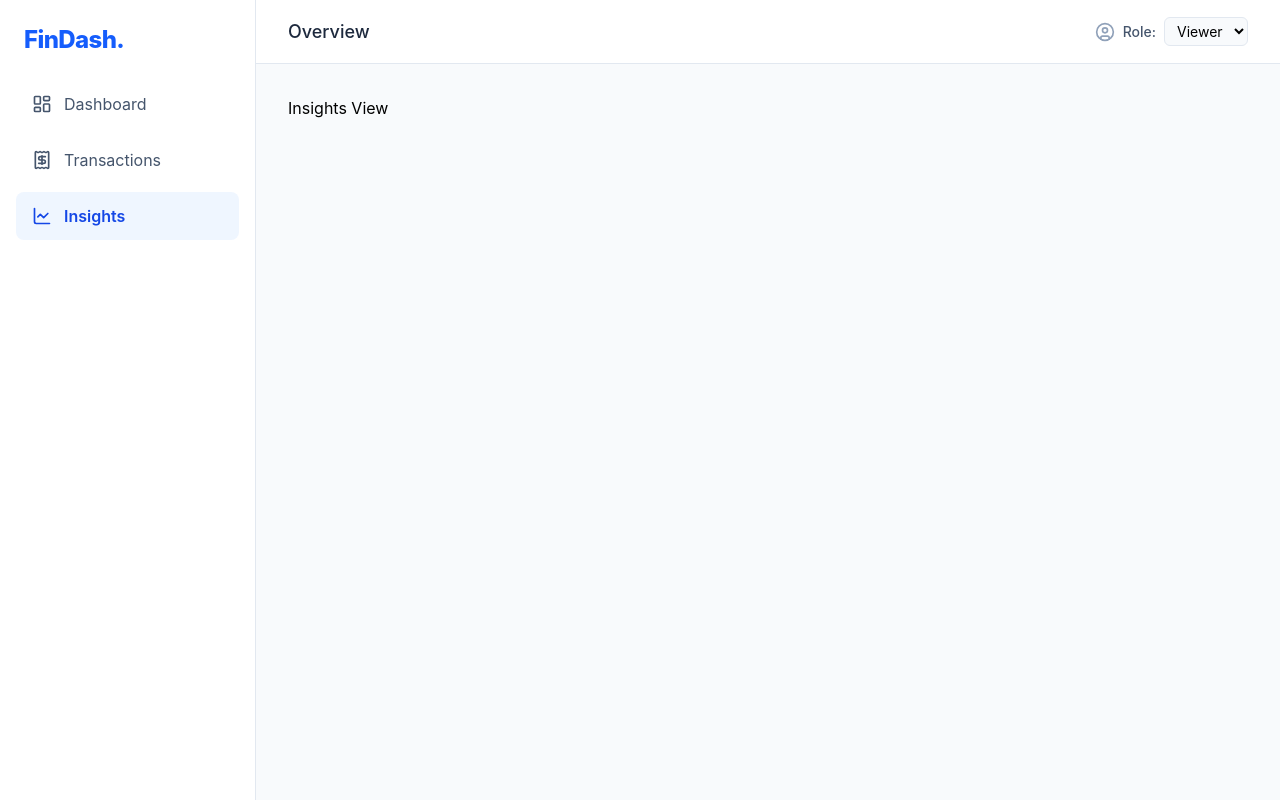
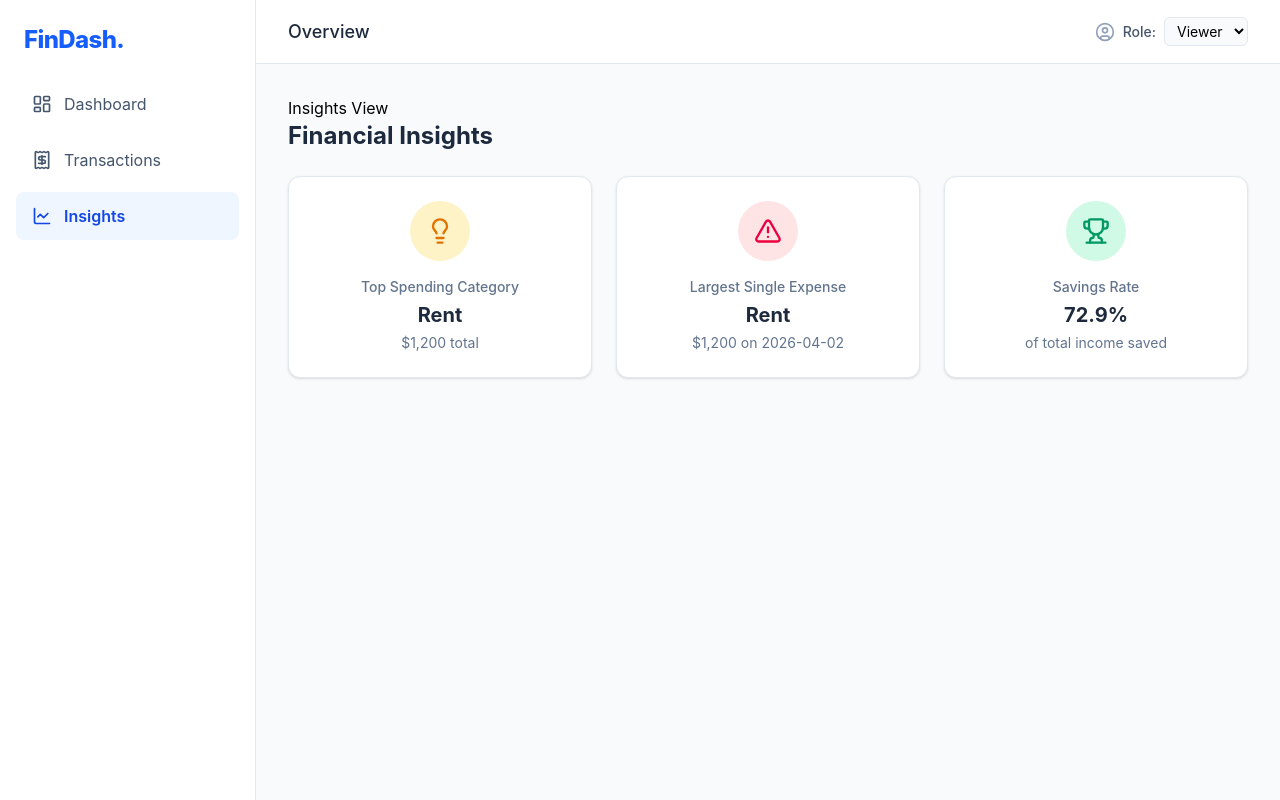
Before and after one commit to ManasiKhot/Finance-Dashboard-UI, a React (Vite) app: page / in a window 1280 px wide. Both pictures are taken after a click on the button "Insights". Built offline with nearby package versions, Linux system fonts and the light colour scheme.

Commit message:
feat: build insights view with automated data analysis

```diff
--- a/src/App.jsx
+++ b/src/App.jsx
@@ -4,6 +4,7 @@ import Sidebar from './components/Sidebar';
 import Topbar from './components/Topbar';
 import Dashboard from './components/Dashboard';
 import Transactions from './components/Transactions';
+import Insights from './components/Insights';
 
 function App() {
   const [activeTab, setActiveTab] = useState('dashboard');
@@ -20,6 +21,7 @@ function App() {
           {activeTab === 'transactions' && <div>Transactions View</div>}
           {activeTab === 'insights' && <div>Insights View</div>}
           {activeTab === 'transactions' && <Transactions />}
+          {activeTab === 'insights' && <Insights />}
         </main>
       </div>
     </div>
--- /dev/null
+++ b/src/components/Insights.jsx
@@ -0,0 +1,73 @@
+// src/components/Insights.jsx
+import { useFinanceStore } from '../store/useFinanceStore';
+import { Lightbulb, AlertTriangle, Trophy } from 'lucide-react';
+
+export default function Insights() {
+  const { transactions } = useFinanceStore();
+
+  const expenses = transactions.filter(t => t.type === 'expense');
+  const incomes = transactions.filter(t => t.type === 'income');
+
+  // 1. Calculate Highest Spending Category
+  const categoryTotals = expenses.reduce((acc, curr) => {
+    acc[curr.category] = (acc[curr.category] || 0) + curr.amount;
+    return acc;
+  }, {});
+
+  let highestCategory = { name: 'N/A', amount: 0 };
+  Object.entries(categoryTotals).forEach(([name, amount]) => {
+    if (amount > highestCategory.amount) {
+      highestCategory = { name, amount };
+    }
+  });
+
+  // 2. Largest Single Expense
+  const largestExpense = expenses.length > 0
+    ? expenses.reduce((max, t) => t.amount > max.amount ? t : max, expenses[0])
+    : { category: 'N/A', amount: 0, date: 'N/A' };
+
+  // 3. Savings Rate
+  const totalIncome = incomes.reduce((sum, t) => sum + t.amount, 0);
+  const totalExpense = expenses.reduce((sum, t) => sum + t.amount, 0);
+  const savingsRate = totalIncome > 0 ? (((totalIncome - totalExpense) / totalIncome) * 100).toFixed(1) : 0;
+
+  return (
+    <div className="space-y-6">
+      <h2 className="text-2xl font-bold text-slate-800">Financial Insights</h2>
+
+      <div className="grid grid-cols-1 md:grid-cols-3 gap-6">
+
+        {/* Insight 1 */}
+        <div className="bg-white p-6 rounded-xl border border-slate-200 shadow-sm flex flex-col items-center text-center">
+          <div className="bg-amber-100 p-4 rounded-full text-amber-600 mb-4">
+            <Lightbulb size={28} />
+          </div>
+          <h3 className="text-slate-500 font-medium text-sm mb-1">Top Spending Category</h3>
+          <p className="text-xl font-bold text-slate-800">{highestCategory.name}</p>
+          <p className="text-sm text-slate-500 mt-1">${highestCategory.amount.toLocaleString()} total</p>
+        </div>
+
+        {/* Insight 2 */}
+        <div className="bg-white p-6 rounded-xl border border-slate-200 shadow-sm flex flex-col items-center text-center">
+          <div className="bg-rose-100 p-4 rounded-full text-rose-600 mb-4">
+            <AlertTriangle size={28} />
+          </div>
+          <h3 className="text-slate-500 font-medium text-sm mb-1">Largest Single Expense</h3>
+          <p className="text-xl font-bold text-slate-800">{largestExpense.category}</p>
+          <p className="text-sm text-slate-500 mt-1">${largestExpense.amount.toLocaleString()} on {largestExpense.date}</p>
+        </div>
+
+        {/* Insight 3 */}
+        <div className="bg-white p-6 rounded-xl border border-slate-200 shadow-sm flex flex-col items-center text-center">
+          <div className="bg-emerald-100 p-4 rounded-full text-emerald-600 mb-4">
+            <Trophy size={28} />
+          </div>
+          <h3 className="text-slate-500 font-medium text-sm mb-1">Savings Rate</h3>
+          <p className="text-xl font-bold text-slate-800">{savingsRate}%</p>
+          <p className="text-sm text-slate-500 mt-1">of total income saved</p>
+        </div>
+
+      </div>
+    </div>
+  );
+}
```
